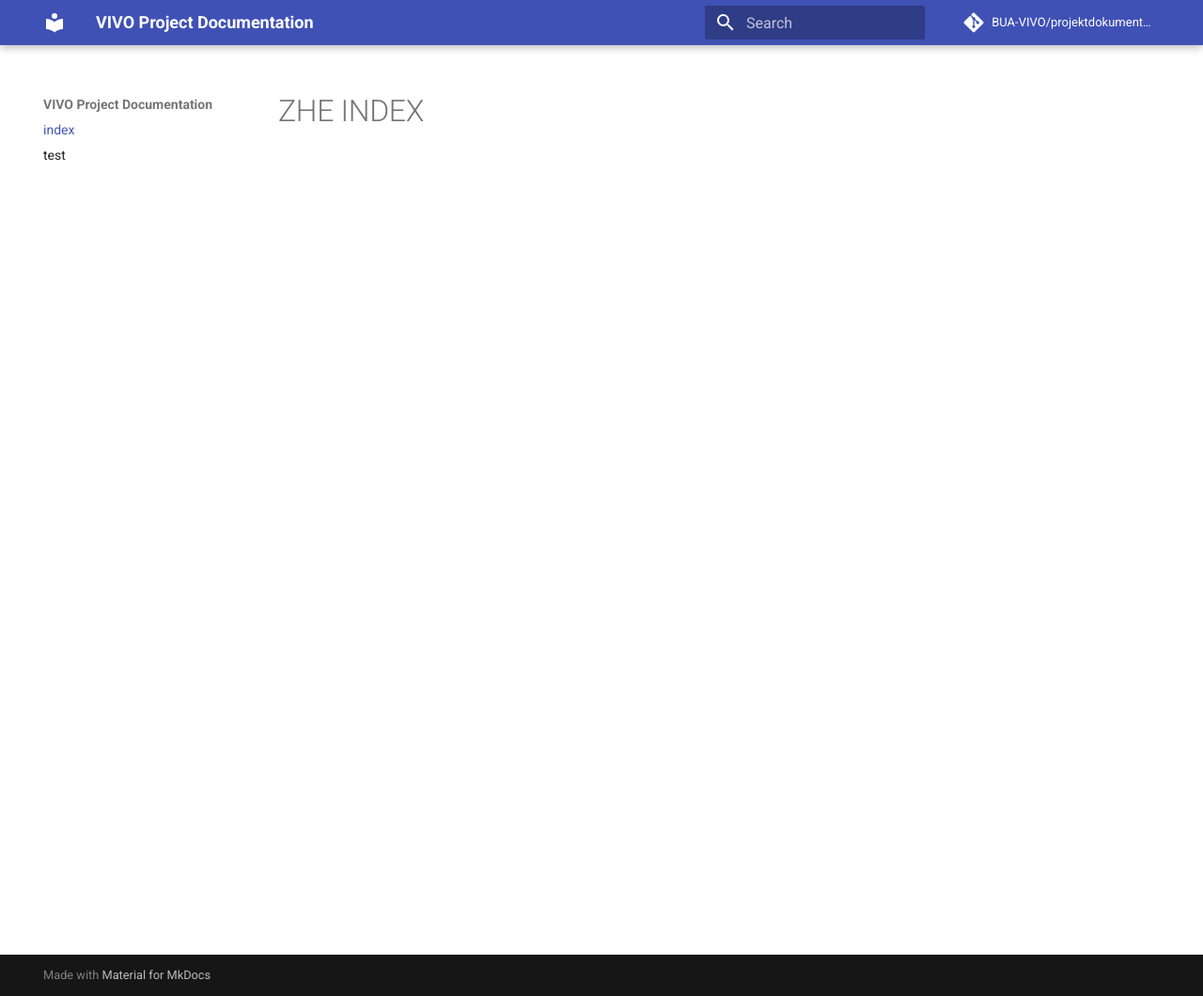
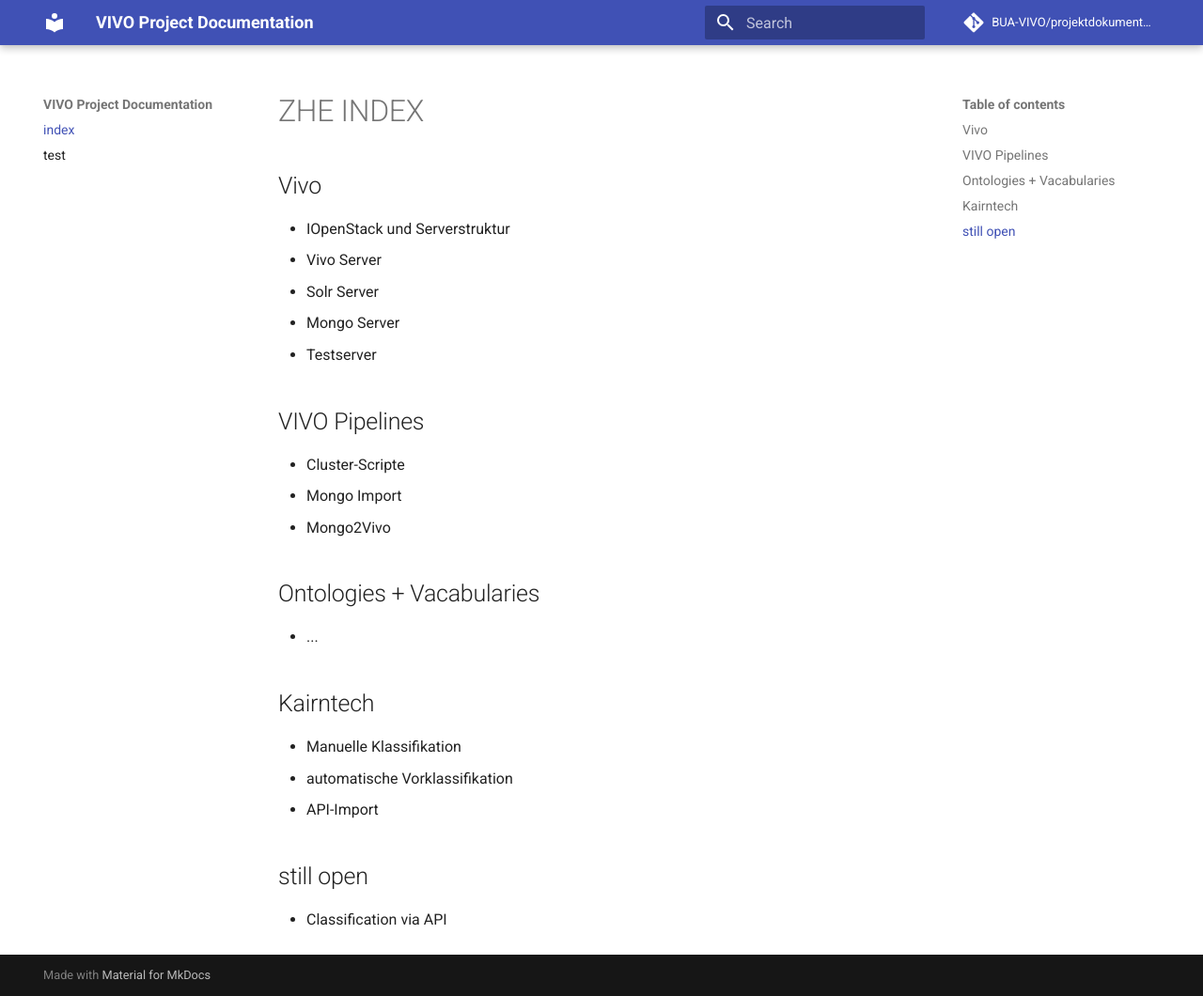
Before and after one commit to Fadalsh/projektdokumentation, an MkDocs documentation site: the page built from docs/index.md, in a window 1280 px wide and 1060 px high. Shown: the whole window at 94% size. Built offline with MkDocs 1.6.1 and Material for MkDocs 9.7.7, drawn with Linux system fonts in a browser that asks for light colours; comment, search, counter and statistics services are not loaded.

Commit message:
Update index.md

```diff
--- a/docs/index.md
+++ b/docs/index.md
@@ -1 +1,24 @@
 # ZHE INDEX
+
+## Vivo
+- IOpenStack und Serverstruktur
+- Vivo Server
+- Solr Server
+- Mongo Server
+- Testserver
+
+## VIVO Pipelines
+- Cluster-Scripte
+- Mongo Import
+- Mongo2Vivo
+
+## Ontologies + Vacabularies
+- ...
+
+## Kairntech
+- Manuelle Klassifikation
+- automatische Vorklassifikation
+- API-Import
+
+## still open
+- Classification via API
```
